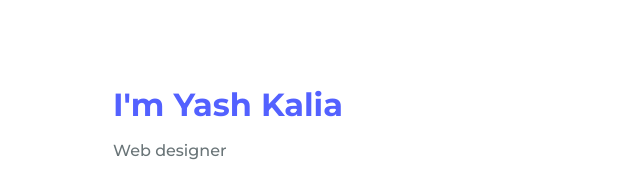
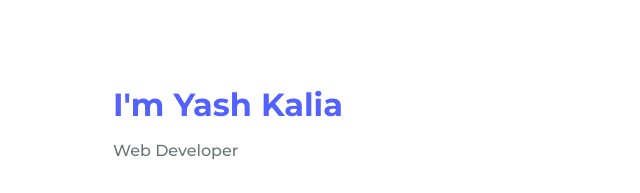
Before and after one commit to YashSKalia/Portfolio2, a plain HTML site: page index.html in a window 1280 px wide. Shown: the part 820-1013 px from the top of the page, 543-1183 px from the left. Drawn offline with nearby package versions, Linux system fonts and the light colour scheme.

Commit message:
Update index.html

```diff
--- a/index.html
+++ b/index.html
@@ -61,7 +61,7 @@
 
                     <div>
                         <h2 class="about__subtitle">I'm Yash Kalia</h2>
-                        <span class="about__profession">Web designer</span>
+                        <span class="about__profession">Web Developer</span>
                         <p class="about__text">A dedicated Full Stack Web Developer proficient in MERN and React, problem solving enthusiast. With knowledge in both front-end and back-end development, I can create innovative web applications. Currently seeking roles where I can contribute as a software developer.</p>
 
                         <div class="about__social">
```
